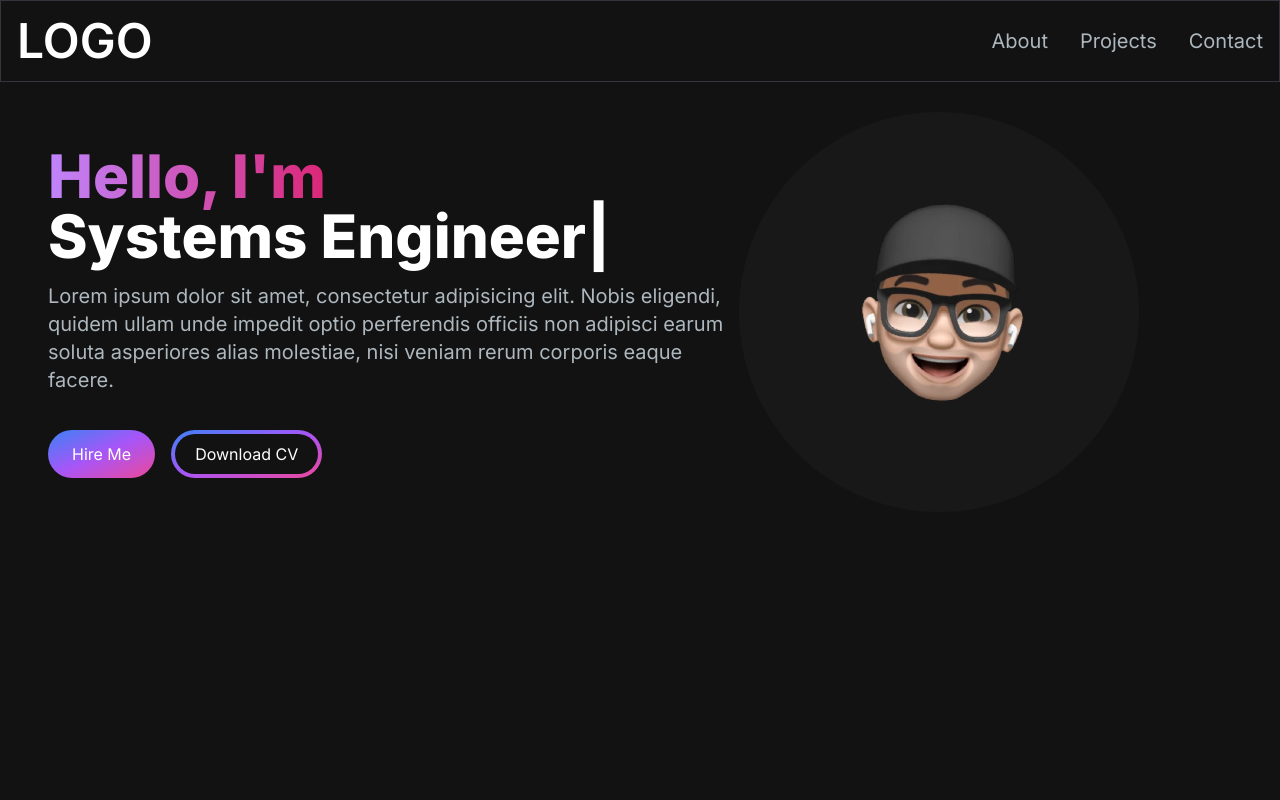
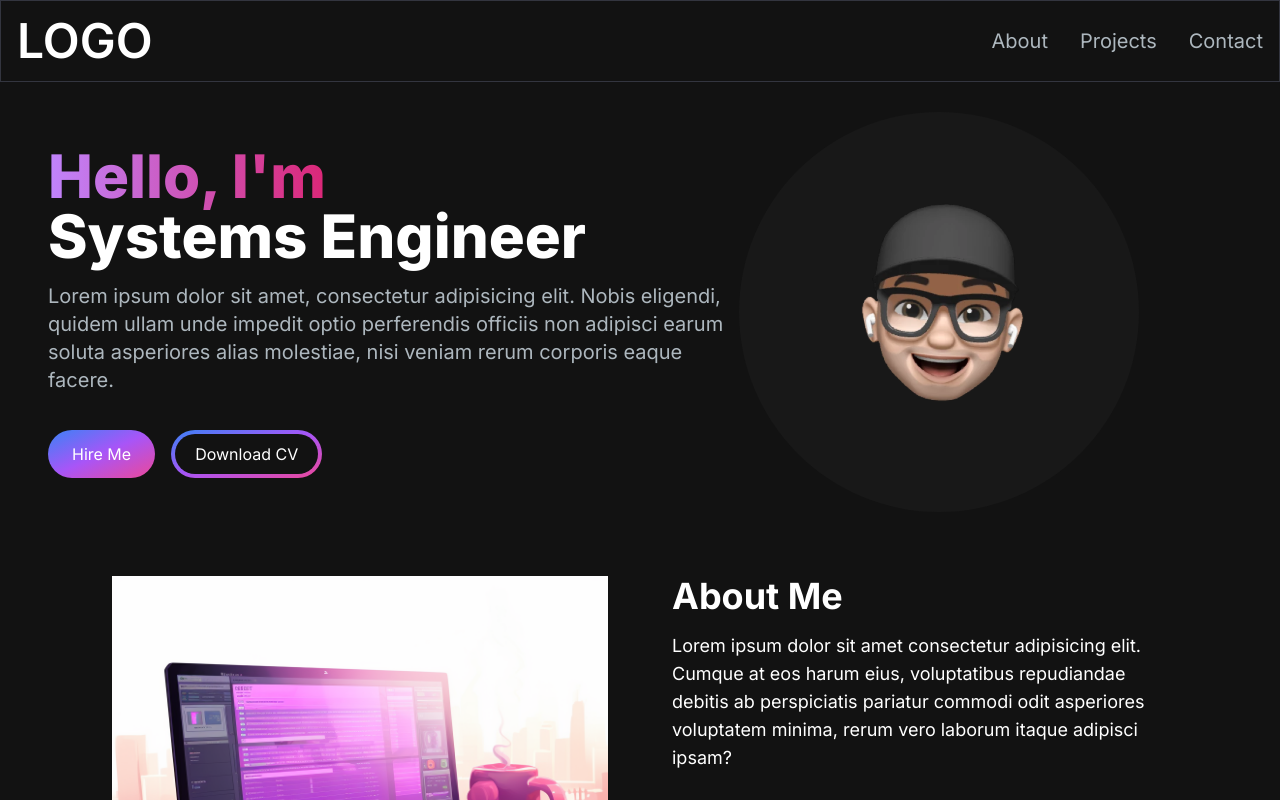
Before and after one commit to santiagoMoreno73/portfolio-website, a Next.js app: page / in a window 1280 px wide. Shown: the top 800 px of the page. Built offline with nearby package versions, Linux system fonts and the light colour scheme.

Commit message:
added aboutSection to Home

```diff
--- a/src/app/page.js
+++ b/src/app/page.js
@@ -1,6 +1,7 @@
 import Image from 'next/image'
 import HeroSection from './components/HeroSection';
 import Navbar from './components/Navbar';
+import AboutSection from './components/AboutSection';
 
 export default function Home() {
   return (
@@ -8,6 +9,7 @@ export default function Home() {
       <Navbar />
       <container className="container mt-24 mx-auto px-12 py-4">
         <HeroSection />
+        <AboutSection />
       </container>
     </main>
   )
```
